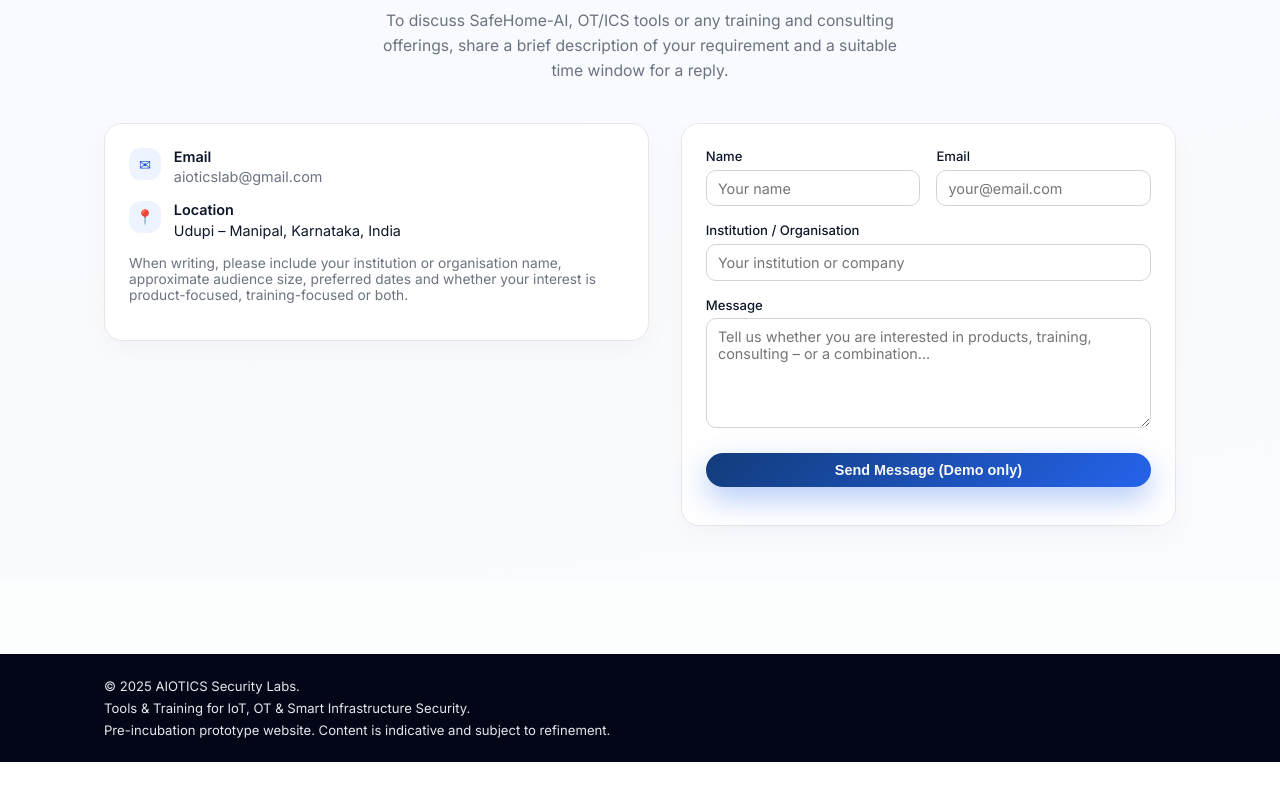
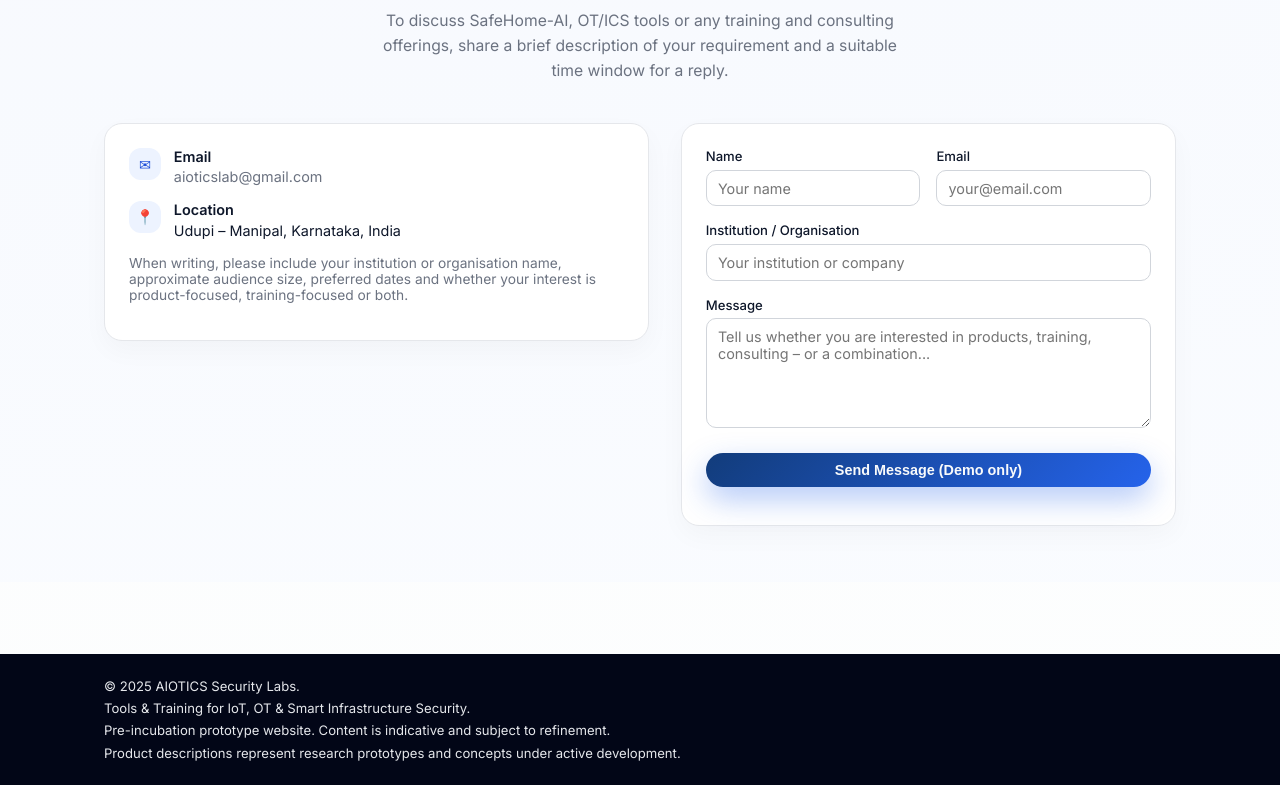
Before and after one commit to learnwithvidya/aioticslabs-website, a plain HTML site: page index.html in a window 1280 px wide. Shown: the part 4832-5617 px from the top of the page. Before the commit the page ends 5594 px from the top, so only its background shows below. Drawn offline with Linux system fonts and the light colour scheme.

Commit message:
Update index.html

```diff
--- a/index.html
+++ b/index.html
@@ -531,6 +531,7 @@
     <div>
       Pre-incubation prototype website. Content is indicative and subject to refinement.
     </div>
+    <div>Product descriptions represent research prototypes and concepts under active development.</div>
   </div>
 </footer>
 
```
